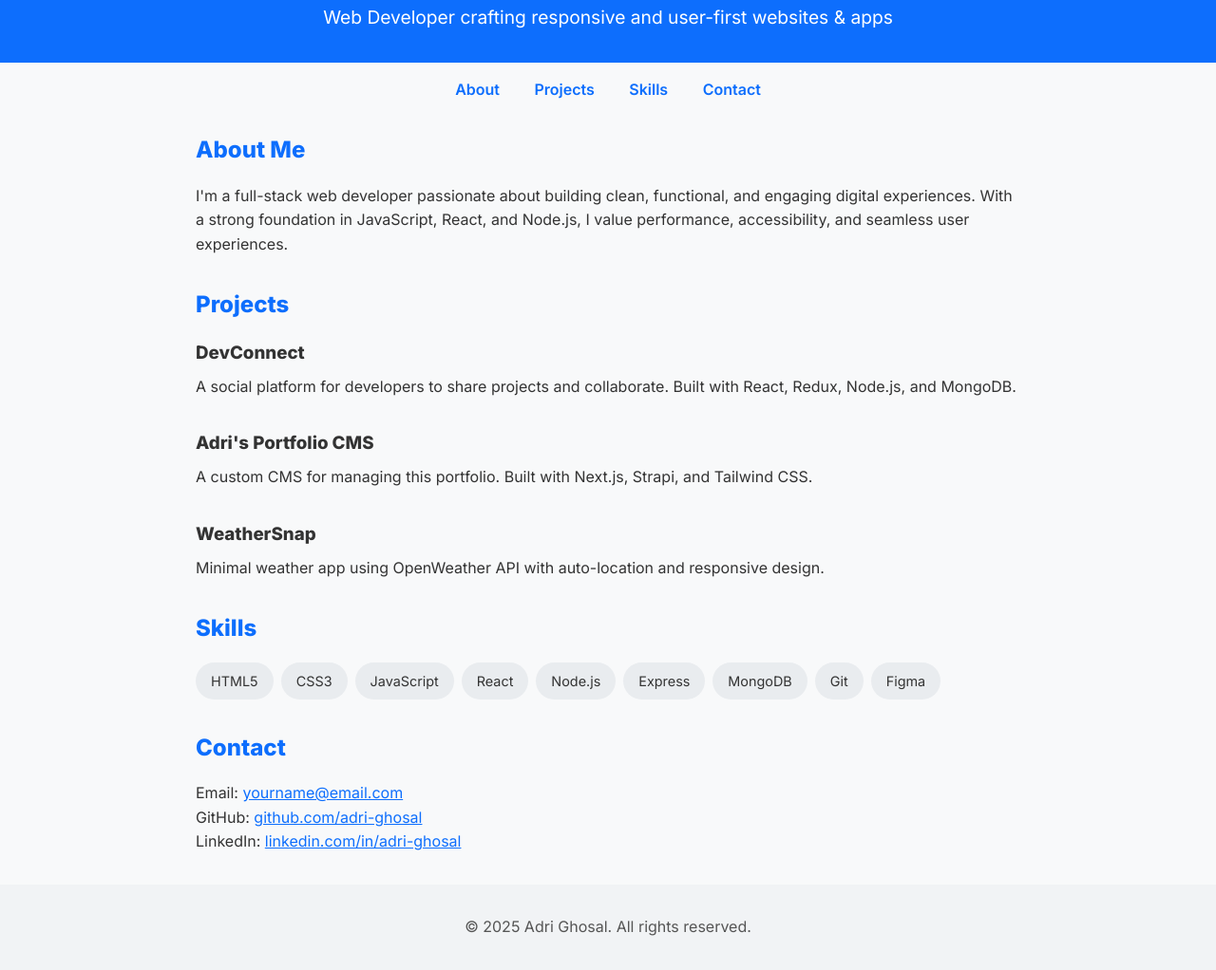
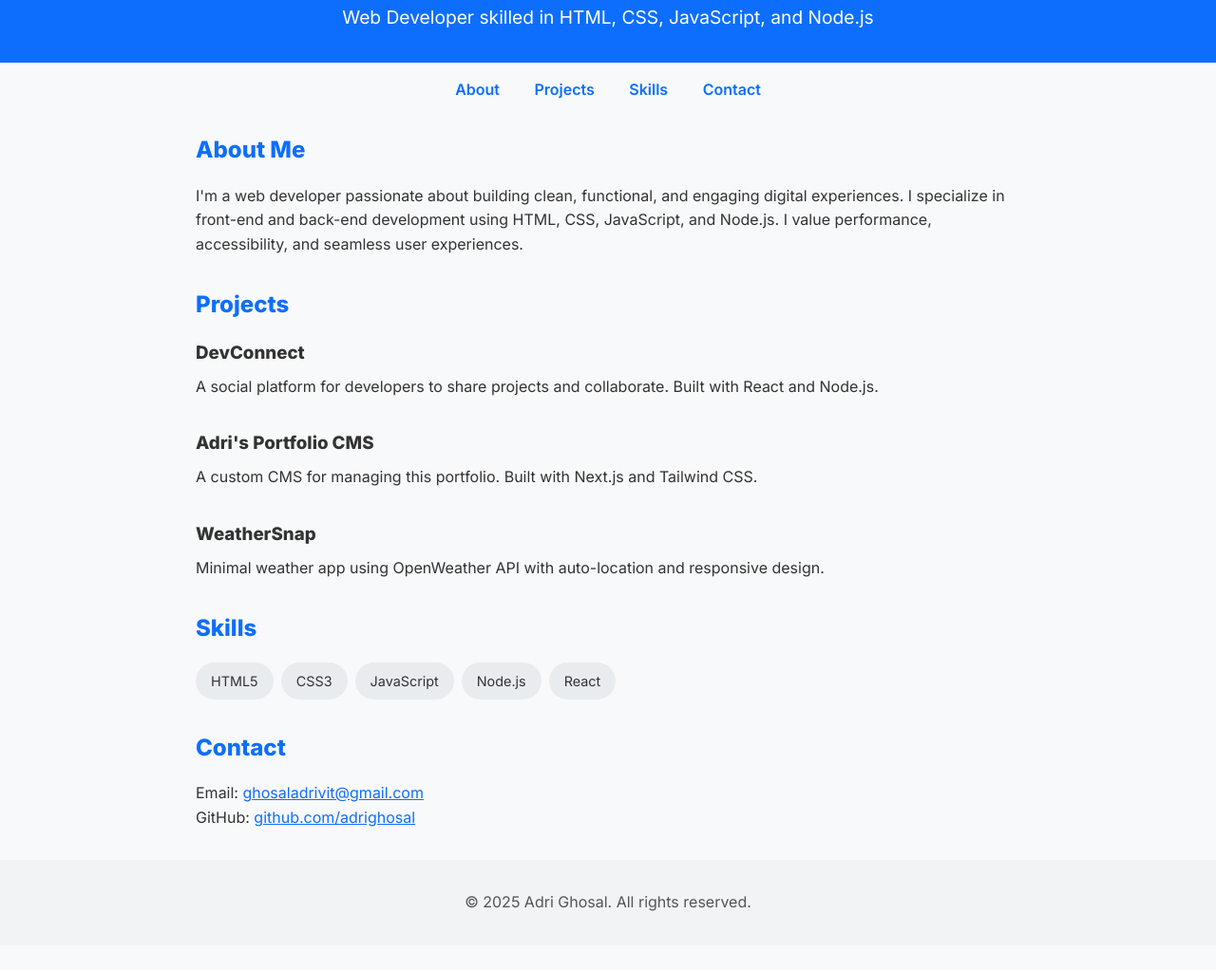
Before and after one commit to adrighosal/myportfolio, a plain HTML site: page index.html in a window 1280 px wide. Shown: the part 101-1123 px from the top of the page at 95% size. After the commit the page ends 1097 px from the top, so only its background shows below. Drawn offline with Linux system fonts and the light colour scheme.

Commit message:
Update index.html

```diff
--- a/index.html
+++ b/index.html
@@ -94,7 +94,7 @@
 <body>
   <header>
     <h1>Adri Ghosal</h1>
-    <p>Web Developer crafting responsive and user-first websites & apps</p>
+    <p>Web Developer skilled in HTML, CSS, JavaScript, and Node.js</p>
   </header>
 
   <nav>
@@ -107,7 +107,7 @@
   <section id="about">
     <h2>About Me</h2>
     <p>
-      I'm a full-stack web developer passionate about building clean, functional, and engaging digital experiences. With a strong foundation in JavaScript, React, and Node.js, I value performance, accessibility, and seamless user experiences.
+      I'm a web developer passionate about building clean, functional, and engaging digital experiences. I specialize in front-end and back-end development using HTML, CSS, JavaScript, and Node.js. I value performance, accessibility, and seamless user experiences.
     </p>
   </section>
 
@@ -116,12 +116,12 @@
 
     <div class="project">
       <h3>DevConnect</h3>
-      <p>A social platform for developers to share projects and collaborate. Built with React, Redux, Node.js, and MongoDB.</p>
+      <p>A social platform for developers to share projects and collaborate. Built with React and Node.js.</p>
     </div>
 
     <div class="project">
       <h3>Adri's Portfolio CMS</h3>
-      <p>A custom CMS for managing this portfolio. Built with Next.js, Strapi, and Tailwind CSS.</p>
+      <p>A custom CMS for managing this portfolio. Built with Next.js and Tailwind CSS.</p>
     </div>
 
     <div class="project">
@@ -136,20 +136,15 @@
       <span class="skill">HTML5</span>
       <span class="skill">CSS3</span>
       <span class="skill">JavaScript</span>
+      <span class="skill">Node.js</span>
       <span class="skill">React</span>
-      <span class="skill">Node.js</span>
-      <span class="skill">Express</span>
-      <span class="skill">MongoDB</span>
-      <span class="skill">Git</span>
-      <span class="skill">Figma</span>
     </div>
   </section>
 
   <section id="contact">
     <h2>Contact</h2>
-    <p>Email: <a href="mailto:yourname@email.com">yourname@email.com</a></p>
-    <p>GitHub: <a href="#">github.com/adri-ghosal</a></p>
-    <p>LinkedIn: <a href="#">linkedin.com/in/adri-ghosal</a></p>
+    <p>Email: <a href="mailto:ghosaladrivit@gmail.com">ghosaladrivit@gmail.com</a></p>
+    <p>GitHub: <a href="#">github.com/adrighosal</a></p>
   </section>
 
   <footer>
```
